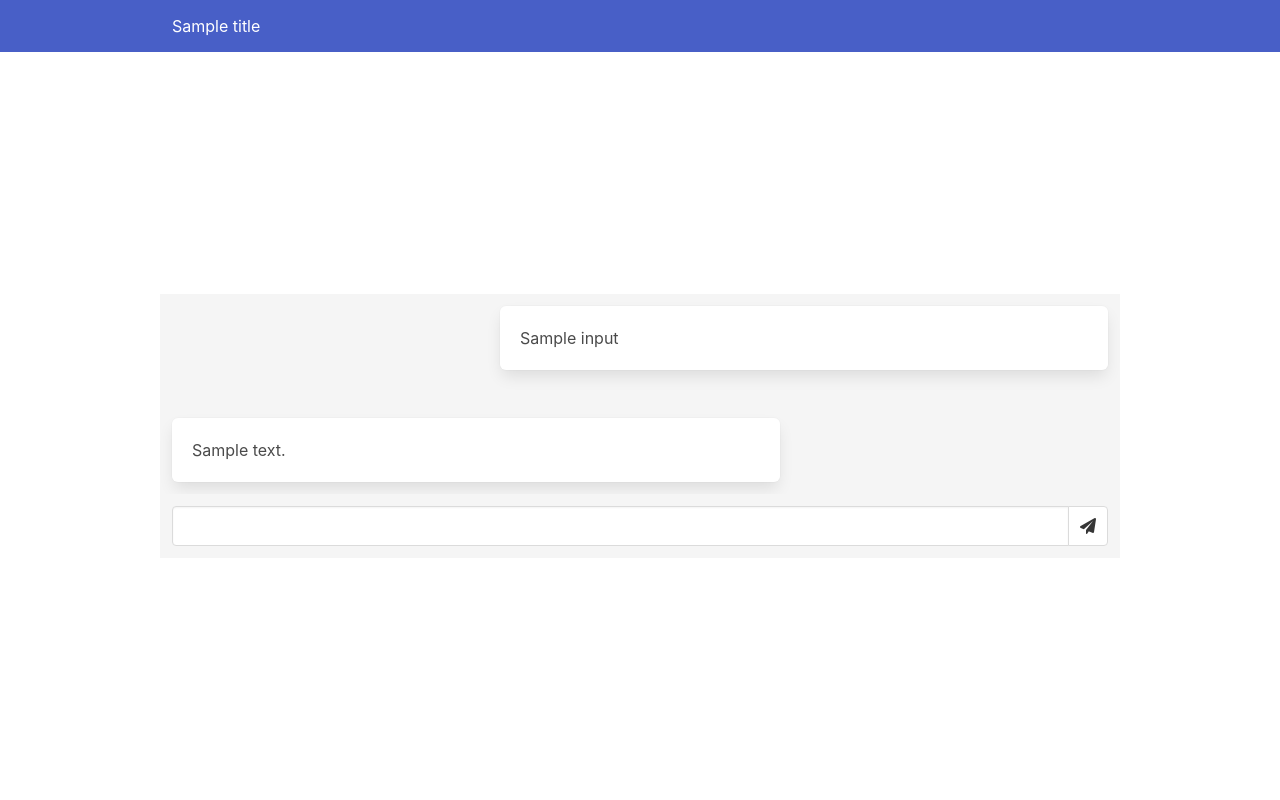
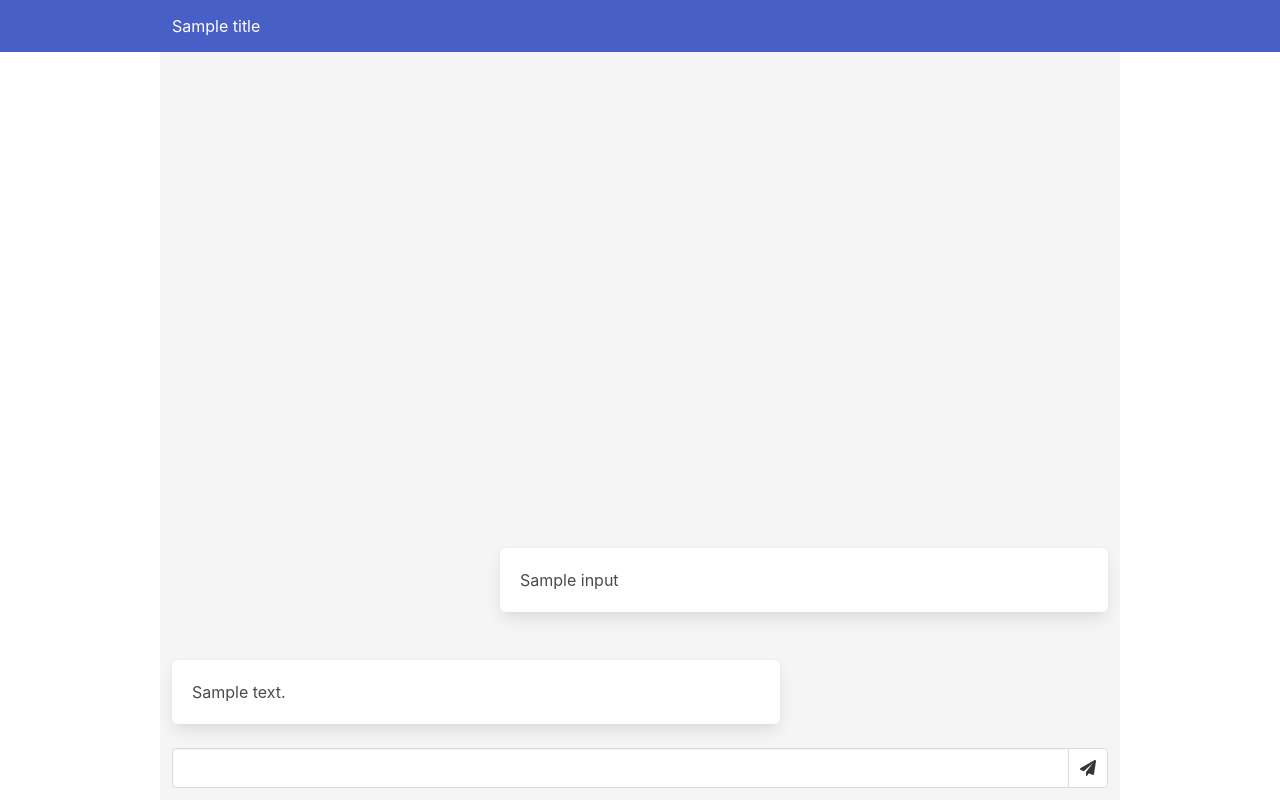
Before and after one commit to ysenarath/SERENA, a Flask app: template templates/index.html in a window 1280 px wide. Run offline with Flask 2, Linux system fonts and the light colour scheme; the template is opened without the code that fills it: most values are stand-ins (such as "Sample title", 1, 10 or a date in 2020).

Commit message:
Update chat to show at the bottom of interface and automatically scroll to bottom

```diff
--- a/static/assets/css/base.css
+++ b/static/assets/css/base.css
@@ -4,6 +4,7 @@ html, body {
 }
 
 .chat-history {
+    height: calc(100vh - 6.5rem);
     max-height: calc(100vh - 6.5rem);
     overflow-x: hidden;
 }
@@ -24,3 +25,16 @@ html, body {
 .w-100 {
     width: 100%;
 }
+
+/*.simplebar-content-wrapper {*/
+/*    display: flex;*/
+/*    flex-flow: column;*/
+/*    justify-content: flex-end;*/
+/*}*/
+
+.simplebar-content {
+    min-height: 100%;
+    display: flex;
+    flex-flow: column;
+    justify-content: flex-end;
+}
--- a/templates/index.html
+++ b/templates/index.html
@@ -4,7 +4,7 @@
     <section class="hero is-fullheight-with-navbar has-background-white">
         <div class="hero-body p-0">
             <div class="container is-max-desktop has-background-light">
-                <div class="chat-history" data-simplebar>
+                <div id="chatHistory" class="chat-history">
                     {% for chat in history %}
                         {% set input = chat['input'] %}
                         <div class="columns is-justify-content-end">
@@ -43,3 +43,16 @@
         </div>
     </section>
 {% endblock %}
+
+{% block scripts %}
+    {{ super() }}
+    <script>
+        up.compiler('.chat-history', function (element) {
+            const simpleBar = new SimpleBar(document.getElementById('chatHistory'));
+            const scrollElement = simpleBar.getScrollElement();
+            if (scrollElement !== null) {
+                scrollElement.scrollTop = scrollElement.scrollHeight;
+            }
+        });
+    </script>
+{% endblock %}
--- a/templates/layouts/default.html
+++ b/templates/layouts/default.html
@@ -19,7 +19,9 @@
 {% include "_navbar.html" ignore missing %}
 {% block body %}{% endblock %}
 {% include "_footer.html" ignore missing %}
-<script src="{{ url_for('static', filename='assets/js/navbar.js') }}"></script>
-<script src="{{ url_for('static', filename='packages/simplebar/simplebar.min.js') }}"></script>
+{% block scripts %}
+    <script src="{{ url_for('static', filename='assets/js/navbar.js') }}"></script>
+    <script src="{{ url_for('static', filename='packages/simplebar/simplebar.min.js') }}"></script>
+{% endblock %}
 </body>
 </html>
```
